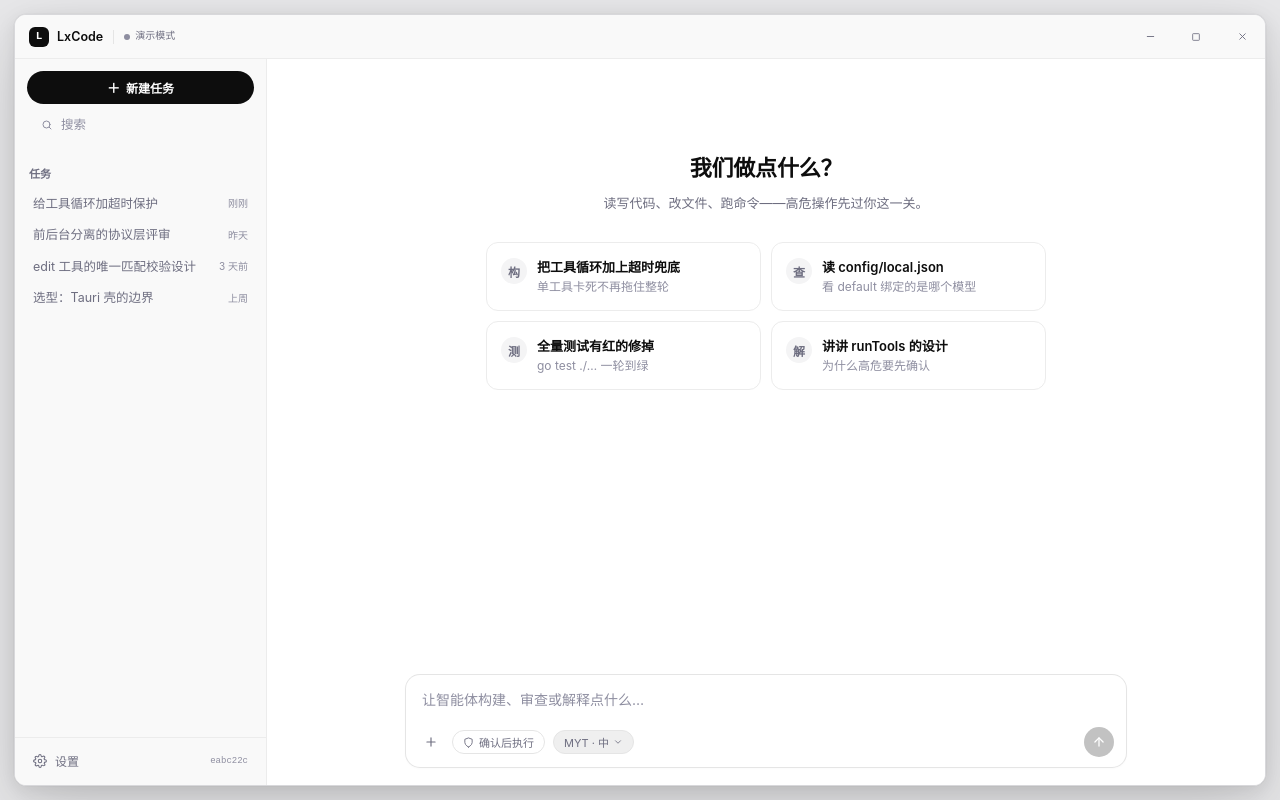
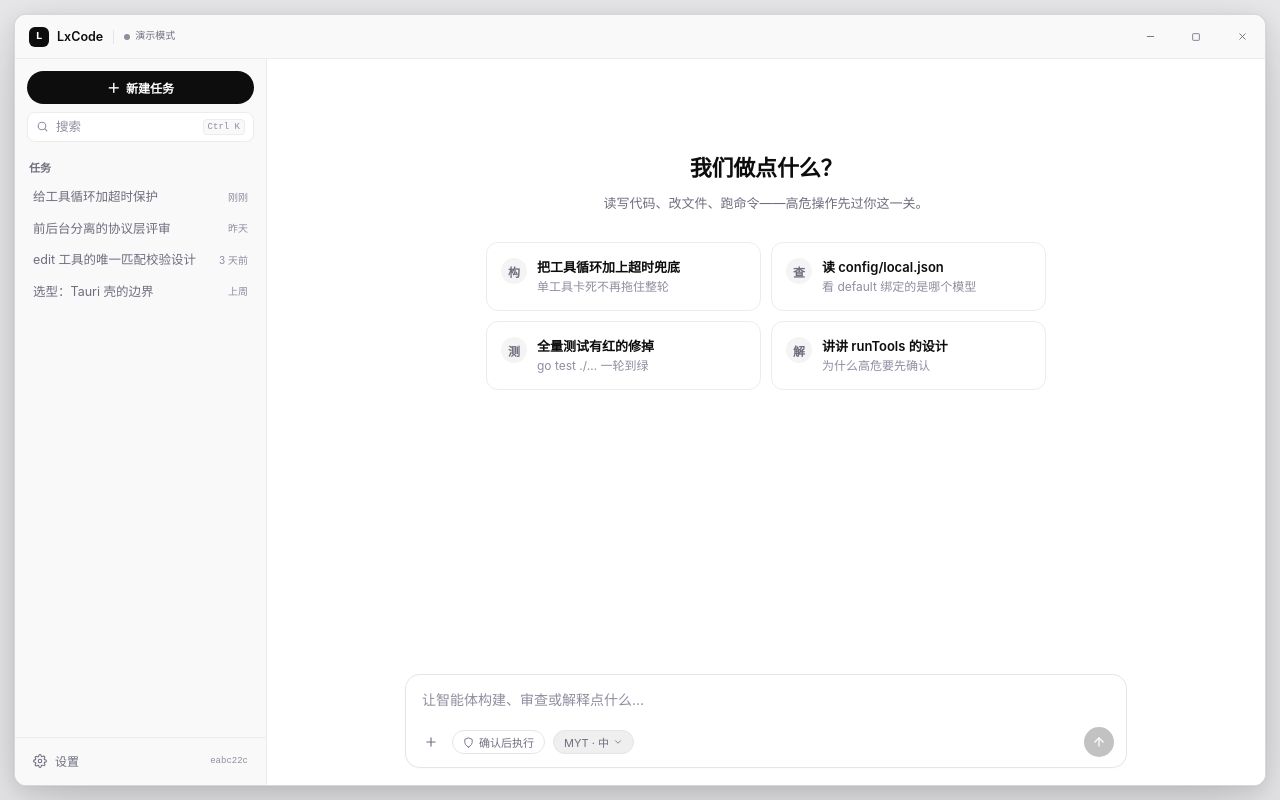
Before and after one commit to Laoxiao7274/lxcode, a React (Vite) app in the folder frontend/: page / in a window 1280 px wide. Built offline with nearby package versions, Linux system fonts and the light colour scheme.

Commit message:
feat(前端): 侧栏搜索重做为常驻输入框（细描边圆角 + focus 态 + 清除按钮 + Ctrl K 提示）

```diff
--- a/frontend/src/components/Sidebar.tsx
+++ b/frontend/src/components/Sidebar.tsx
@@ -14,7 +14,6 @@ export function Sidebar({
   onOpenSettings: () => void;
 }) {
   const [query, setQuery] = useState("");
-  const [searching, setSearching] = useState(false);
   const all = source.sessions();
   const list = query.trim()
     ? all.filter((s) => s.title.toLowerCase().includes(query.trim().toLowerCase()))
@@ -26,37 +25,33 @@ export function Sidebar({
         <button className="new-task-btn" onClick={() => !busy && source.newSession()}>
           <span className="plusGlyph">＋</span> 新建任务
         </button>
-        {searching ? (
-          <div className="sidebar-searching">
-            <svg width="12" height="12" viewBox="0 0 24 24" fill="none" stroke="currentColor" strokeWidth="2" strokeLinecap="round" strokeLinejoin="round" aria-hidden="true">
+        <div className="search-box">
+          <svg className="search-icon" width="13" height="13" viewBox="0 0 24 24" fill="none" stroke="currentColor" strokeWidth="2" strokeLinecap="round" strokeLinejoin="round" aria-hidden="true">
             <circle cx="11" cy="11" r="7" />
             <path d="m20 20-3.5-3.5" />
           </svg>
           <input
-              autoFocus
             value={query}
-              placeholder="搜索任务…"
+            placeholder="搜索"
+            aria-label="搜索任务"
             onChange={(e) => setQuery(e.target.value)}
             onKeyDown={(e) => {
               if (e.key === "Escape") {
                 setQuery("");
-                  setSearching(false);
+                e.currentTarget.blur();
               }
             }}
-              onBlur={() => {
-                if (!query.trim()) setSearching(false);
-              }}
           />
+          {query ? (
+            <button type="button" className="search-clear" aria-label="清除" onClick={() => setQuery("")}>
+              <svg width="10" height="10" viewBox="0 0 24 24" fill="none" stroke="currentColor" strokeWidth="2.4" strokeLinecap="round" aria-hidden="true">
+                <path d="M18 6 6 18M6 6l12 12" />
+              </svg>
+            </button>
+          ) : (
+            <span className="search-kbd">Ctrl K</span>
+          )}
         </div>
-        ) : (
-          <div className="sidebar-search" onClick={() => setSearching(true)}>
-            <svg width="12" height="12" viewBox="0 0 24 24" fill="none" stroke="currentColor" strokeWidth="2" strokeLinecap="round" strokeLinejoin="round" aria-hidden="true">
-              <circle cx="11" cy="11" r="7" />
-              <path d="m20 20-3.5-3.5" />
-            </svg>
-            搜索
-          </div>
-        )}
       </div>
       <div className="sidebar-label">任务{list.length !== all.length ? ` · ${list.length}/${all.length}` : ""}</div>
       {list.map((s) => (
--- a/frontend/src/styles/global.css
+++ b/frontend/src/styles/global.css
@@ -220,23 +220,68 @@ body {
 .plusGlyph {
   font-size: 13px;
 }
-.sidebar-search {
+/* 搜索框（Codex 式常驻：细描边圆角 + focus 加深 + ⌘K 提示） */
+.search-box {
   display: flex;
   align-items: center;
-  gap: 8px;
-  margin: 6px 6px 8px;
+  gap: 7px;
+  margin-top: 8px;
   padding: 5px 8px;
+  background: var(--surface);
+  border: 1px solid var(--border);
+  border-radius: 8px;
+  transition: border-color 130ms, box-shadow 130ms;
+}
+.search-box:focus-within {
+  border-color: var(--fg-muted);
+  box-shadow: 0 0 0 2px rgba(13, 13, 13, 0.05);
+}
+.search-box .search-icon {
+  color: var(--fg-faint);
+  flex: none;
+}
+.search-box input {
+  flex: 1;
+  min-width: 0;
+  border: none;
+  outline: none;
+  background: transparent;
+  font-family: var(--font-sans);
   font-size: 12.5px;
+  color: var(--fg);
+  line-height: 1.4;
+}
+.search-box input::placeholder {
+  color: var(--fg-faint);
+}
+.search-kbd {
+  flex: none;
+  font-family: var(--font-mono);
+  font-size: 9px;
+  color: var(--fg-faint);
+  border: 1px solid var(--border);
+  border-radius: 4px;
+  padding: 0 4px;
+  line-height: 14px;
+  background: var(--bg-side);
+}
+.search-clear {
+  flex: none;
+  width: 16px;
+  height: 16px;
+  display: inline-flex;
+  align-items: center;
+  justify-content: center;
   color: var(--fg-faint);
   background: transparent;
   border: none;
-  border-radius: 7px;
+  border-radius: 50%;
   cursor: pointer;
-  transition: background 120ms, color 120ms;
+  padding: 0;
 }
-.sidebar-search:hover {
+.search-clear:hover {
+  color: var(--fg);
   background: var(--border-soft);
-  color: var(--fg-muted);
 }
 .sidebar-label {
   font-size: 11px;
@@ -1109,31 +1154,6 @@ body {
   flex: none;
 }
 
-/* 侧栏搜索态（内联输入框） */
-.sidebar-searching {
-  display: flex;
-  align-items: center;
-  gap: 8px;
-  margin: 6px 6px 8px;
-  padding: 5px 8px;
-  background: var(--surface);
-  border-radius: 7px;
-  color: var(--fg-faint);
-  box-shadow: 0 0 0 1px var(--border-strong);
-}
-.sidebar-searching input {
-  flex: 1;
-  min-width: 0;
-  border: none;
-  outline: none;
-  background: transparent;
-  font-family: var(--font-sans);
-  font-size: 12.5px;
-  color: var(--fg);
-}
-.sidebar-searching input::placeholder {
-  color: var(--fg-faint);
-}
 .sidebar-empty {
   padding: 10px 14px;
   font-size: 11.5px;
@@ -1170,7 +1190,7 @@ body {
   }
   .suggest-card,
   .session-item,
-  .sidebar-search,
+  .search-box,
   .work-row,
   .work-row .work-chevron {
     transition: none;
```
Lines whose indentation alone changed are shown as unchanged.
